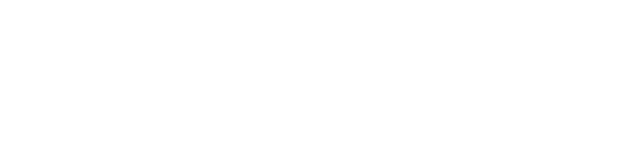
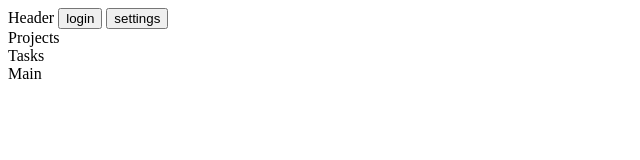
Before and after one commit to fiireball/To-Do, a website built with webpack: page dist/index.html in a window 1280 px wide. Shown: the whole page, without its empty margins (0-640 px from the left). Built offline with nearby package versions, Linux system fonts and the light colour scheme; files whose address does not match are found by name.

Commit message:
skeleton html

```diff
--- a/dist/index.html
+++ b/dist/index.html
@@ -7,15 +7,20 @@
     <link rel="stylesheet" href="style.css">
 </head>
 <body>
-    <div class="header">
-
-    </div>
-    <div class="main-content">
-        <div class="projects-container">
-
+    <div class="wrapper">
+        <div class="header">
+            Header
+            <button>login</button>
+            <button>settings</button>
         </div>
-        <div class="tasks-container">
-
+        <div class="main-content">
+            <div class="projects-container">
+                Projects
+            </div>
+            <div class="tasks-container">
+                Tasks
+            </div>
+            Main
         </div>
     </div>
     <script src="main.js"></script>
```
